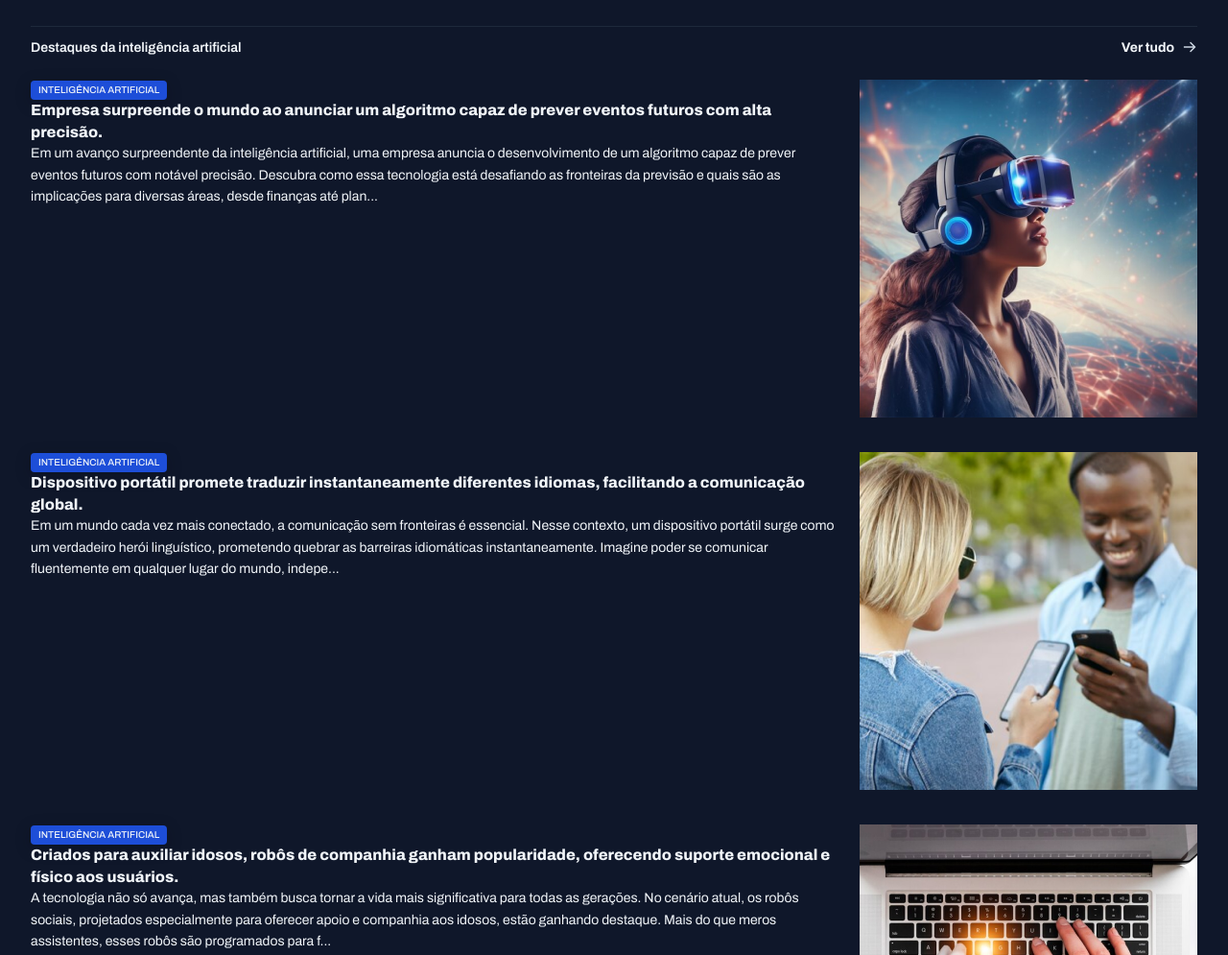
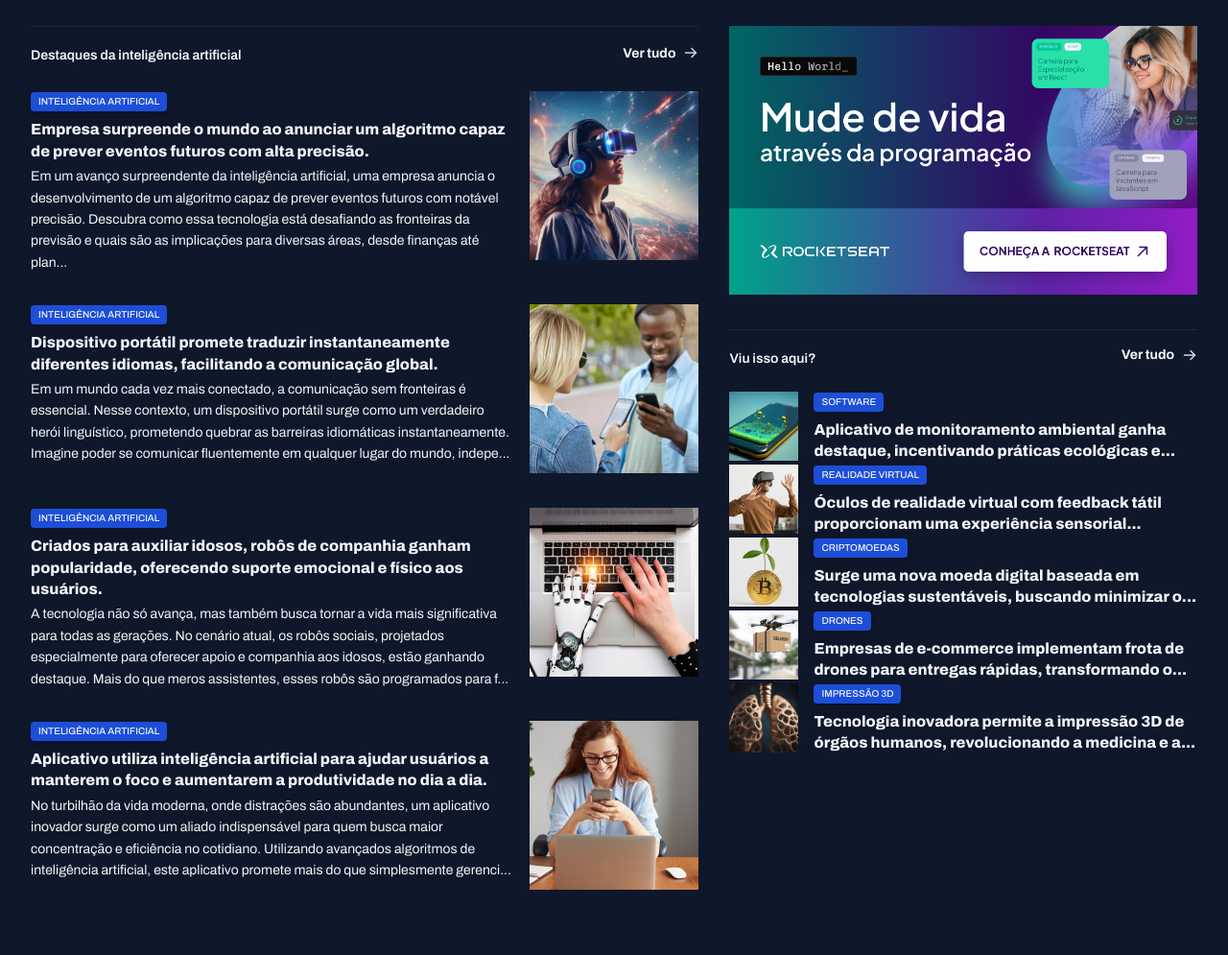
Before and after one commit to rafaumeu/fullstack_portal_de_noticias, a plain HTML site: page index.html in a window 1280 px wide. Shown: the part 1000-1995 px from the top of the page at 96% size. After the commit the page ends 1931 px from the top, so only its background shows below. Drawn offline with Linux system fonts and the light colour scheme.

Commit message:
estilizando os últimos cards

```diff
--- a/index.html
+++ b/index.html
@@ -183,64 +183,58 @@
 
       </div>
     </section>
-      <div>
+      <aside>
         <div id="ads">
           <img src="assets/images/Ads.png" alt="">
         </div>
         <section id="more">
           <header class="grid grid-flow-col">
             <h3>Viu isso aqui?</h3>
-            <a href="#" class="grid grid-flow-col"></a>
-            <strong>Ver tudo</strong>
-            <span></span>
+            <a href="#" class="grid grid-flow-col">
+              <strong>Ver tudo</strong>
+              <span></span>
+            </a>
+
           </header>
           <div class="grid gap32">
             <article class="grid grid-flow-col gap-16">
+              <div><img src="assets/images/Image 14.png" alt=""></div>
               <div>
-                <span class="content-tag">Inteligência Artificial</span>
-                <h3 class="text-xl">Empresa surpreende o mundo ao anunciar um algoritmo capaz de prever eventos futuros com alta precisão.</h3>
-                <p class="text-sm">Em um avanço surpreendente da inteligência artificial, uma empresa anuncia o desenvolvimento de um algoritmo capaz de prever eventos futuros com notável precisão. Descubra como essa tecnologia está desafiando as fronteiras da previsão e quais são as implicações para diversas áreas, desde finanças até plan...</p>
+                <span class="content-tag">Software</span>
+                <h3 class="text-xl">Aplicativo de monitoramento ambiental ganha destaque, incentivando práticas ecológicas e...</h3>
               </div>
-              <div><img src="assets/images/Image 13.png" alt=""></div>
             </article>
             <article class="grid grid-flow-col gap-16">
+              <div><img src="assets/images/Image 15.png" alt=""></div>
               <div>
-                <span class="content-tag">Software</span>
-                <h3 class="text-xl">Aplicativo de monitoramento ambiental ganha destaque, incentivando práticas ecológicas e pro...</h3>
+                <span class="content-tag">Realidade Virtual</span>
+                <h3 class="text-xl">Óculos de realidade virtual com feedback tátil proporcionam uma experiência sensorial...</h3>
               </div>
-              <div><img src="assets/images/Image 14.png" alt=""></div>
             </article>
             <article class="grid grid-flow-col gap-16">
+              <div><img src="assets/images/Image 16.png" alt=""></div>
               <div>
-                <span class="content-tag">Realidade Virtual</span>
-                <h3 class="text-xl">Óculos de realidade virtual com feedback tátil proporcionam uma experiência sensorial complet...</h3>
+                <span class="content-tag">Criptomoedas</span>
+                <h3 class="text-xl">Surge uma nova moeda digital baseada em tecnologias sustentáveis, buscando minimizar o...</h3>
               </div>
-              <div><img src="assets/images/Image 15.png" alt=""></div>
             </article>
             <article class="grid grid-flow-col gap-16">
+              <div><img src="assets/images/Image 17.png" alt=""></div>
               <div>
-                <span class="content-tag">Criptomoedas</span>
-                <h3 class="text-xl">Surge uma nova moeda digital baseada em tecnologias sustentáveis, buscando minimizar o i...</h3>
+                <span class="content-tag">Drones</span>
+                <h3 class="text-xl">Empresas de e-commerce implementam frota de drones para entregas rápidas, transformando o...</h3>
               </div>
-              <div><img src="assets/images/Image 16.png" alt=""></div>
             </article>
             <article class="grid grid-flow-col gap-16">
-              <div>
-                <span class="content-tag">Drones</span>
-                <h3 class="text-xl">Empresas de e-commerce implementam frota de drones para entregas rápidas, transformando o ce...</h3>
-              </div>
-              <div><img src="assets/images/Image 17.png" alt=""></div>
-            </article>
-            <article class="grid grid-flow-col gap-16">
+              <div><img src="assets/images/Image 18.png" alt=""></div>
               <div>
                 <span class="content-tag">Impressão 3d</span>
-                <h3 class="text-xl">Tecnologia inovadora permite a impressão 3D de órgãos humanos, revolucionando a medicina e a lis...</h3>
+                <h3 class="text-xl">Tecnologia inovadora permite a impressão 3D de órgãos humanos, revolucionando a medicina e a...</h3>
               </div>
-              <div><img src="assets/images/Image 18.png" alt=""></div>
             </article>
           </div>
         </section>
-      </div>
+      </aside>
   </main>
 </body>
 </html>
--- a/styles/global.css
+++ b/styles/global.css
@@ -52,7 +52,13 @@ img {
 }
 main {
   margin-top: 40px;
-  gap: 80px
+  row-gap: 80px;
+  column-gap: 32px;
+  grid-template-columns: 2fr 1.4fr;
+  grid-template-areas:
+  "featured featured"
+  "weekly weekly"
+  "ai aside";
 }
 .content-tag {
   display: inline-block;
--- a/styles/sections.css
+++ b/styles/sections.css
@@ -17,7 +17,7 @@ section header {
   }
 }
 #featured {
-
+  grid-area: featured;
   img {
     height: 100%;
     object-fit: cover;
@@ -50,7 +50,7 @@ section header {
 }
 
 #weekly {
-
+  grid-area: weekly;
   &>div {
     grid-template-columns: repeat(4, 292px);
   }
@@ -70,3 +70,29 @@ section header {
     }
   }
 }
+#ai {
+  grid-area: ai;
+  img {
+    width: 176px;
+    aspect-ratio: 1/1;
+    object-fit: cover;
+  }
+  h3 {
+    margin-block: 8px 4px;
+  }
+}
+aside {
+  grid-area: aside;
+}
+
+#more {
+  margin-top: 32px;
+  h3 {
+    margin-top: 8px;
+  }
+  img {
+    width: 72px;
+    aspect-ratio: 1/1;
+    object-fit: cover;
+  }
+}
```
